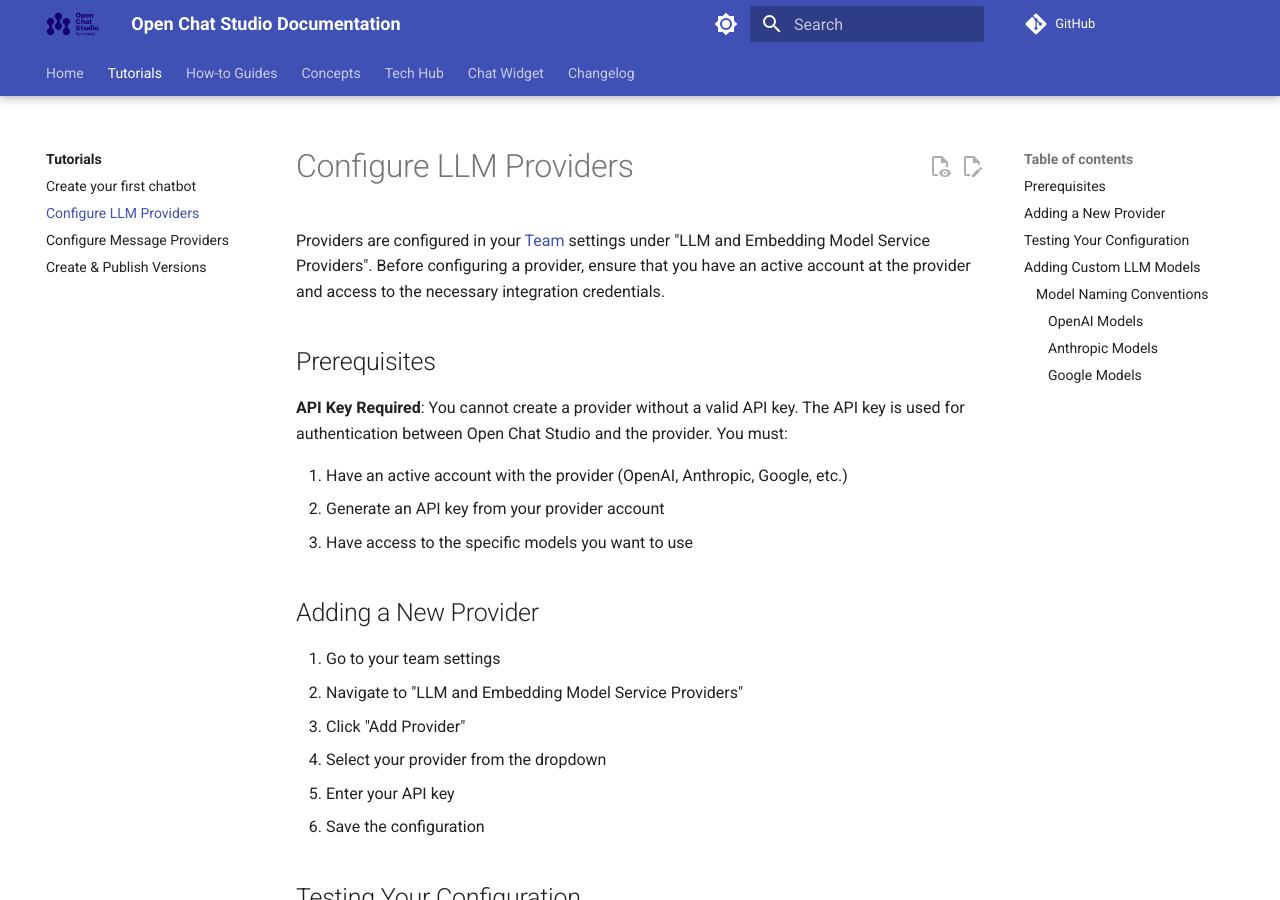
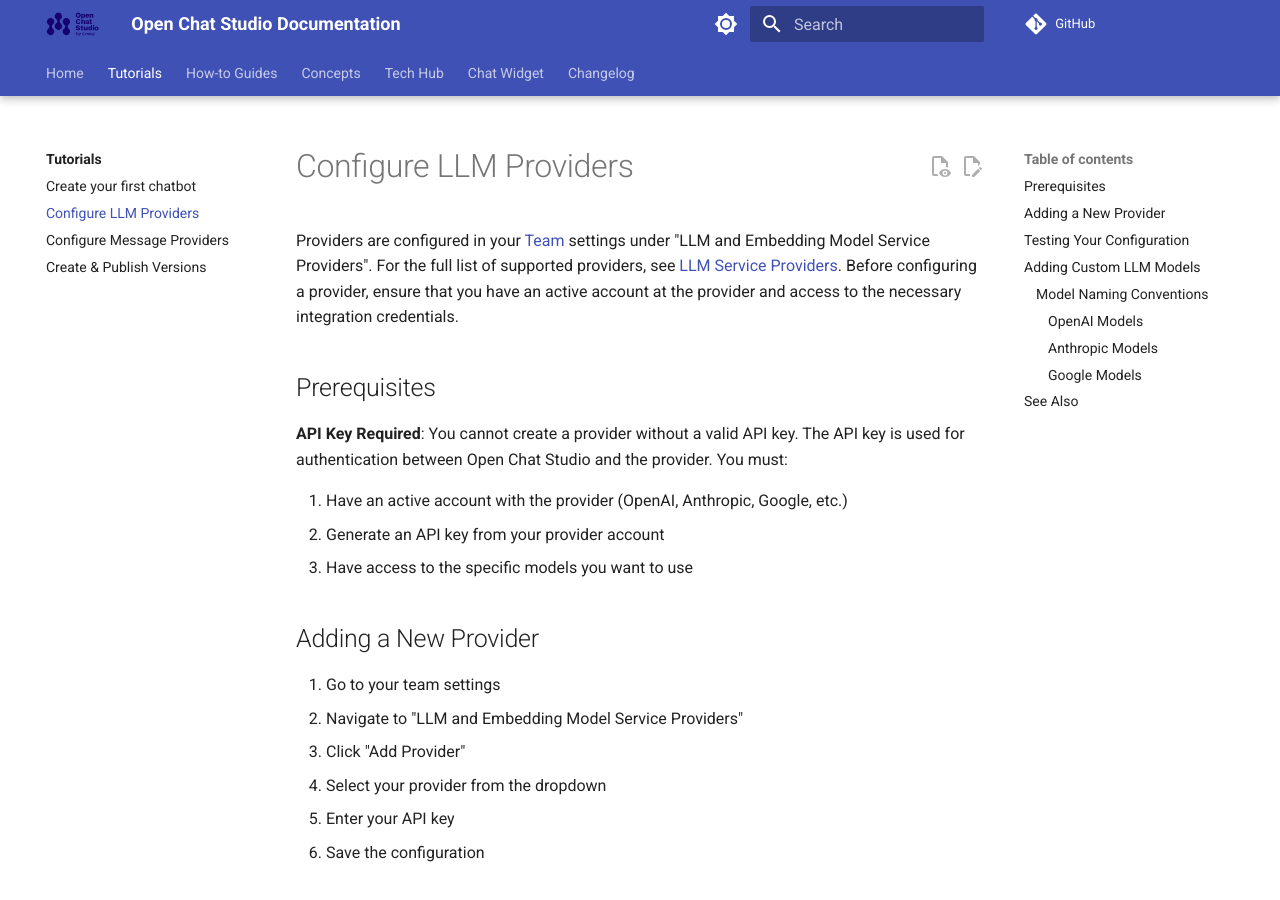
Before and after one commit to dimagi/open-chat-studio-docs, an MkDocs documentation site: the page built from docs/tutorials/configure_providers.md, in a window 1280 px wide and 900 px high. Built offline with MkDocs 1.6.1 and Material for MkDocs 9.7.7, drawn with Linux system fonts in a browser that asks for light colours; a script that is not in the unit is left out; comment, search, counter and statistics services are not loaded; some of the changed text lies outside the part shown.

Commit message:
Add internal links to new pages (by Claude)

```diff
--- a/docs/tutorials/configure_providers.md
+++ b/docs/tutorials/configure_providers.md
@@ -1,6 +1,6 @@
 # Configure LLM Providers
 
-Providers are configured in your [Team](../concepts/team/index.md) settings under "LLM and Embedding Model Service Providers". Before configuring a provider, ensure that you have an active account at the provider and access to the necessary integration credentials.
+Providers are configured in your [Team](../concepts/team/index.md) settings under "LLM and Embedding Model Service Providers". For the full list of supported providers, see [LLM Service Providers](../concepts/team/llm_providers.md). Before configuring a provider, ensure that you have an active account at the provider and access to the necessary integration credentials.
 
 ## Prerequisites
 
@@ -57,3 +57,9 @@
 - `gemini-1.5-pro`
 
 Find current model names at: https://ai.google.dev/gemini-api/docs/models
+
+## See Also
+
+- [LLM Service Providers](../concepts/team/llm_providers.md) — full list of supported providers and embedding options
+- [Configure Model Parameters](../how-to/configure_model_parameters.md) — tune Temperature, Effort, and Max Token Limit after selecting a model
+- [Model Configuration Reference](../tech-hub/model_configuration.md) — provider-level parameter differences and model lifecycle details
```
Also changed, not shown: docs/concepts/team/llm_providers.md (+6 -0 lines), docs/tech-hub/index.md (+1 -1 lines), docs/tech-hub/model_configuration.md (+2 -0 lines).
